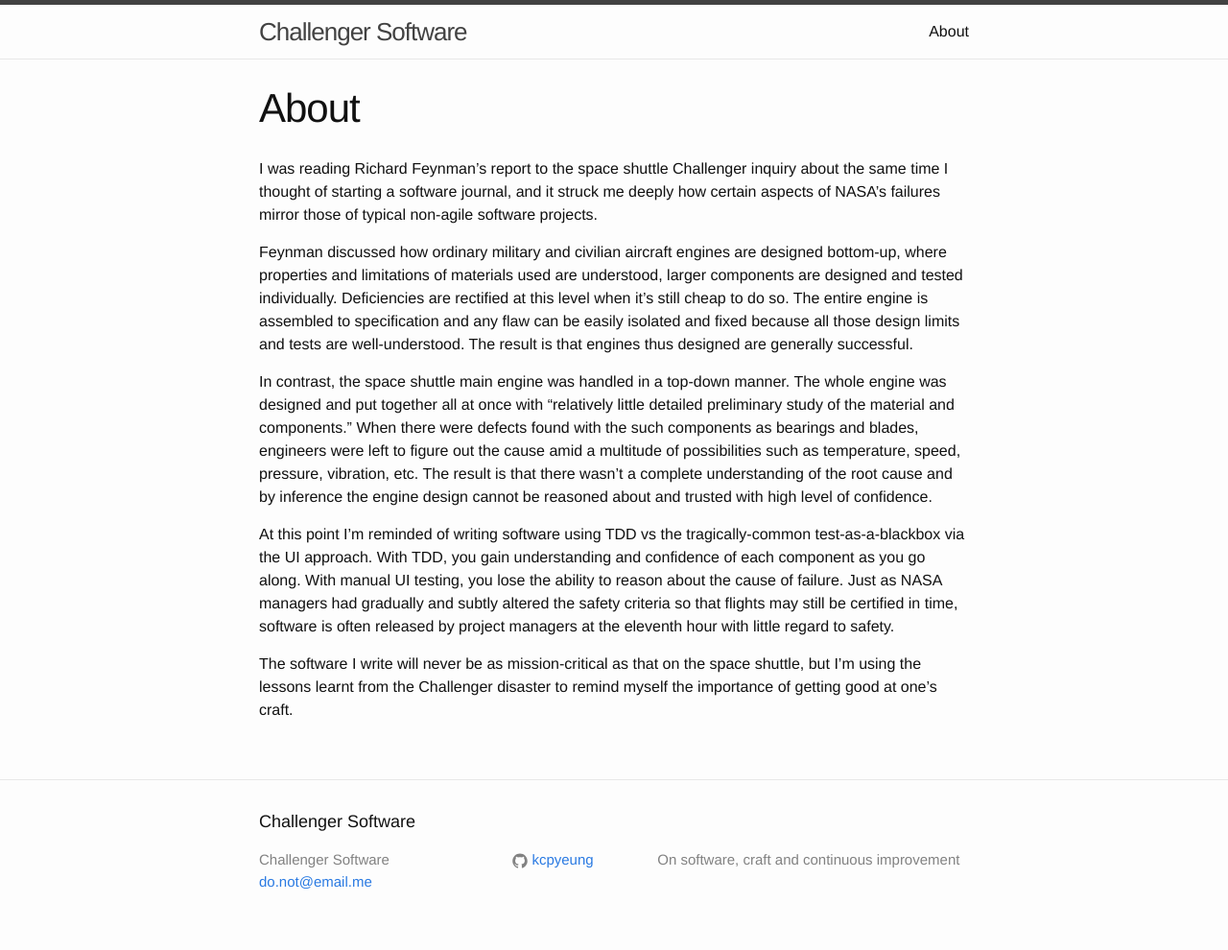
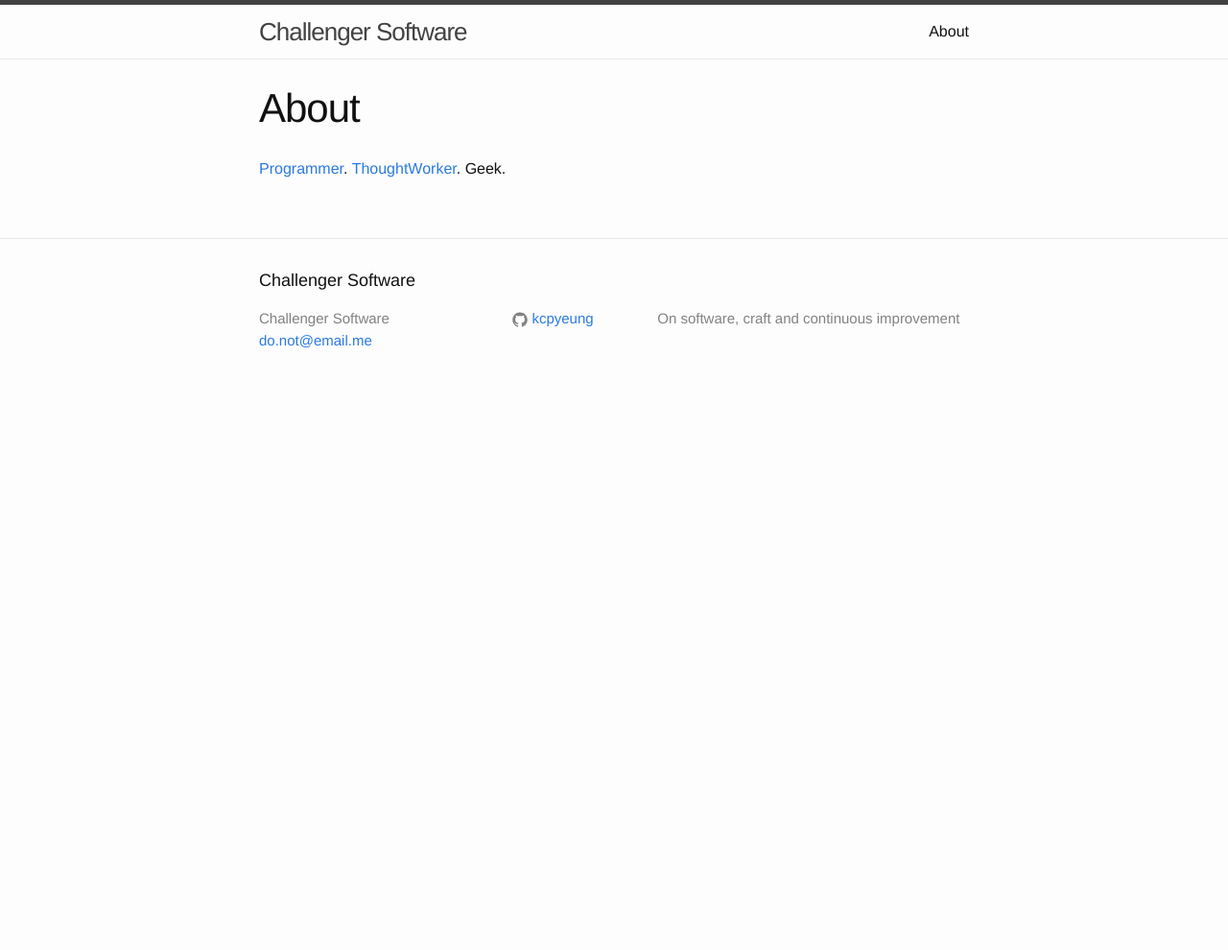
Before and after one commit to kcpyeung/kcpyeung.github.io, a Jekyll site: the page built from about.md, in a window 1280 px wide. Shown: the whole page at 96% size. Built offline with Jekyll 4.4.1, drawn with Linux system fonts in a browser that asks for light colours; after the commit the page ends 900 px from its top, so only the background shows below that.

Commit message:
Update about to describe myself

```diff
--- a/about.md
+++ b/about.md
@@ -3,13 +3,4 @@
 title: About
 permalink: /about/
 ---
-
-I was reading Richard Feynman's report to the space shuttle Challenger inquiry about the same time I thought of starting a software journal, and it struck me deeply how certain aspects of NASA's failures mirror those of typical non-agile software projects.
-
-Feynman discussed how ordinary military and civilian aircraft engines are designed bottom-up, where properties and limitations of materials used are understood, larger components are designed and tested individually. Deficiencies are rectified at this level when it's still cheap to do so. The entire engine is assembled to specification and any flaw can be easily isolated and fixed because all those design limits and tests are well-understood. The result is that engines thus designed are generally successful.
-
-In contrast, the space shuttle main engine was handled in a top-down manner. The whole engine was designed and put together all at once with "relatively little detailed preliminary study of the material and components." When there were defects found with the such components as bearings and blades, engineers were left to figure out the cause amid a multitude of possibilities such as temperature, speed, pressure, vibration, etc. The result is that there wasn't a complete understanding of the root cause and by inference the engine design cannot be reasoned about and trusted with high level of confidence.
-
-At this point I'm reminded of writing software using TDD vs the tragically-common test-as-a-blackbox via the UI approach. With TDD, you gain understanding and confidence of each component as you go along. With manual UI testing, you lose the ability to reason about the cause of failure. Just as NASA managers had gradually and subtly altered the safety criteria so that flights may still be certified in time, software is often released by project managers at the eleventh hour with little regard to safety.
-
-The software I write will never be as mission-critical as that on the space shuttle, but I'm using the lessons learnt from the Challenger disaster to remind myself the importance of getting good at one's craft.
+[Programmer](http://dirkriehle.com/2012/10/20/software-architecture-is-a-poor-metaphor/). [ThoughtWorker](http://www.informit.com/articles/article.aspx?p=2121640). Geek.
```
